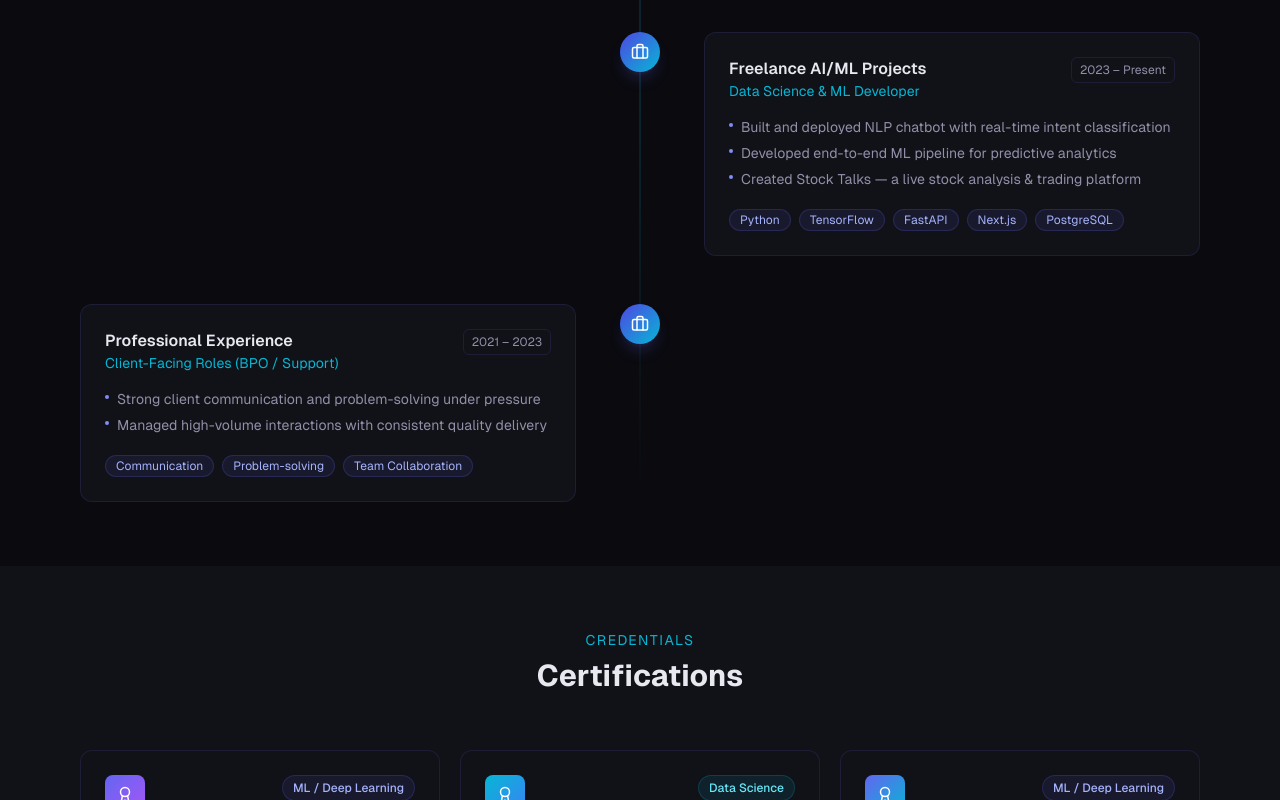
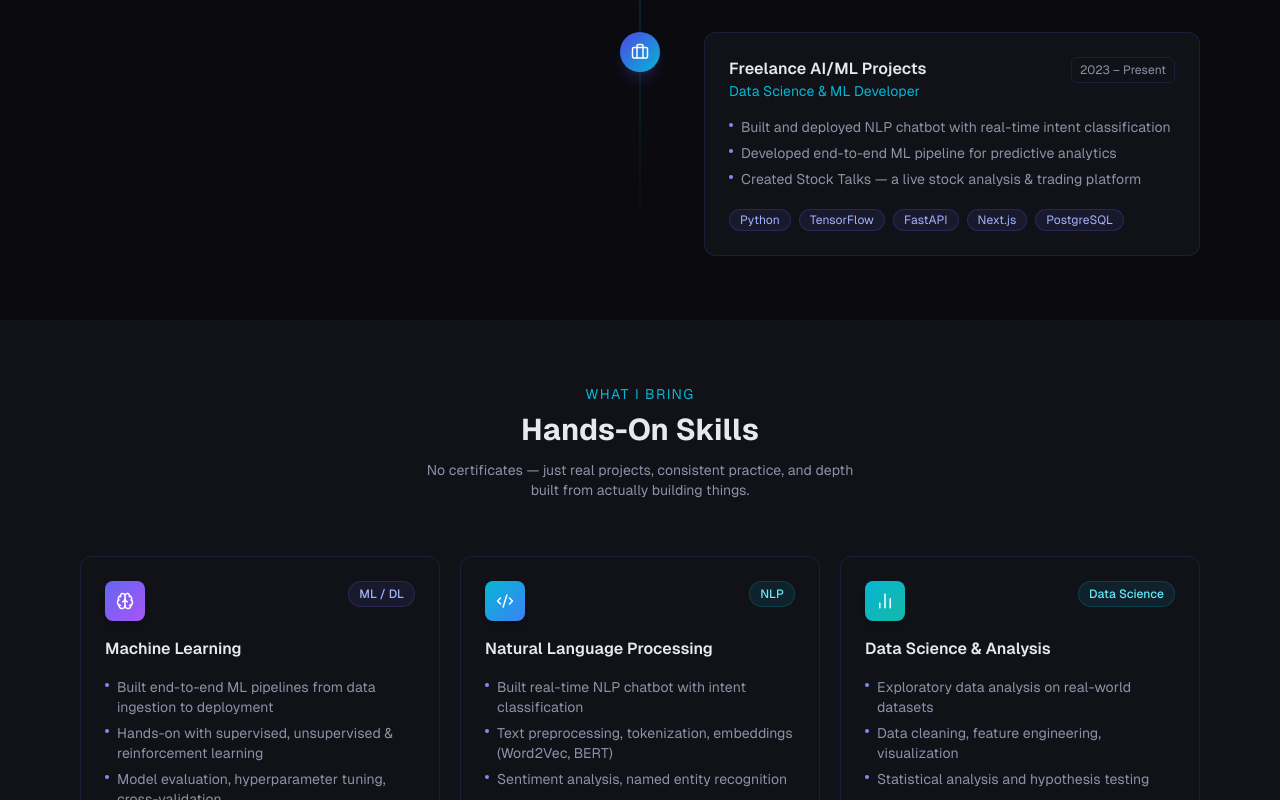
Before and after one commit to Rajputakash10-ux/skyportfolio-web, a Next.js app: page / in a window 1280 px wide. Shown: the part 2000-2800 px from the top of the page. Built offline with nearby package versions, Linux system fonts and the light colour scheme.

Commit message:
feat: add Contact section, replace certifications with hands-on skills, remove BPO entry

```diff
--- a/src/app/components/Certifications.tsx
+++ b/src/app/components/Certifications.tsx
@@ -1,76 +1,100 @@
 "use client";
 
 import { useEffect, useRef, useState } from "react";
-import { ExternalLink, Award } from "lucide-react";
+import { Code2, Brain, Database, Globe, BarChart2, Cpu } from "lucide-react";
 
-const certifications = [
+const skills = [
   {
-    title: "TensorFlow Developer Certificate",
-    issuer: "Google / Coursera",
-    date: "In Progress",
-    link: "https://coursera.org",
-    category: "ML / Deep Learning",
+    icon: Brain,
+    title: "Machine Learning",
     color: "from-indigo-500 to-purple-500",
     border: "border-indigo-500/20",
     badge: "bg-indigo-500/10 text-indigo-300",
+    category: "ML / DL",
+    points: [
+      "Built end-to-end ML pipelines from data ingestion to deployment",
+      "Hands-on with supervised, unsupervised & reinforcement learning",
+      "Model evaluation, hyperparameter tuning, cross-validation",
+    ],
+    tools: ["scikit-learn", "TensorFlow", "Keras", "XGBoost"],
   },
   {
-    title: "Python for Data Science & AI",
-    issuer: "IBM / Coursera",
-    date: "2023",
-    link: "https://coursera.org",
-    category: "Data Science",
+    icon: Code2,
+    title: "Natural Language Processing",
     color: "from-cyan-500 to-blue-500",
     border: "border-cyan-500/20",
     badge: "bg-cyan-500/10 text-cyan-300",
+    category: "NLP",
+    points: [
+      "Built real-time NLP chatbot with intent classification",
+      "Text preprocessing, tokenization, embeddings (Word2Vec, BERT)",
+      "Sentiment analysis, named entity recognition",
+    ],
+    tools: ["NLTK", "spaCy", "HuggingFace", "Transformers"],
   },
   {
-    title: "Machine Learning Specialization",
-    issuer: "DeepLearning.AI / Coursera",
-    date: "2023",
-    link: "https://coursera.org",
-    category: "ML / Deep Learning",
+    icon: BarChart2,
+    title: "Data Science & Analysis",
+    color: "from-cyan-500 to-teal-500",
+    border: "border-cyan-500/20",
+    badge: "bg-cyan-500/10 text-cyan-300",
+    category: "Data Science",
+    points: [
+      "Exploratory data analysis on real-world datasets",
+      "Data cleaning, feature engineering, visualization",
+      "Statistical analysis and hypothesis testing",
+    ],
+    tools: ["Pandas", "NumPy", "Matplotlib", "Seaborn"],
+  },
+  {
+    icon: Globe,
+    title: "Full-Stack Development",
+    color: "from-violet-500 to-indigo-500",
+    border: "border-violet-500/20",
+    badge: "bg-violet-500/10 text-violet-300",
+    category: "Web Dev",
+    points: [
+      "Built Stock Talks — live stock analysis & trading platform",
+      "REST API design and integration with ML backends",
+      "Responsive UI with React, Next.js, Tailwind CSS",
+    ],
+    tools: ["Next.js", "React", "FastAPI", "PostgreSQL"],
+  },
+  {
+    icon: Database,
+    title: "Data Engineering",
+    color: "from-orange-500 to-amber-500",
+    border: "border-orange-500/20",
+    badge: "bg-orange-500/10 text-orange-300",
+    category: "Data Eng",
+    points: [
+      "Designed and queried relational databases for ML projects",
+      "Data pipeline automation and preprocessing scripts",
+      "Experience with structured and unstructured data formats",
+    ],
+    tools: ["SQL", "PostgreSQL", "MongoDB", "Pandas"],
+  },
+  {
+    icon: Cpu,
+    title: "MLOps & Deployment",
     color: "from-indigo-500 to-cyan-500",
     border: "border-indigo-500/20",
     badge: "bg-indigo-500/10 text-indigo-300",
-  },
-  {
-    title: "Natural Language Processing",
-    issuer: "DeepLearning.AI",
-    date: "2024",
-    link: "https://coursera.org",
-    category: "NLP",
-    color: "from-violet-500 to-indigo-500",
-    border: "border-violet-500/20",
-    badge: "bg-violet-500/10 text-violet-300",
-  },
-  {
-    title: "SQL for Data Science",
-    issuer: "UC Davis / Coursera",
-    date: "2023",
-    link: "https://coursera.org",
-    category: "Data Science",
-    color: "from-cyan-500 to-teal-500",
-    border: "border-cyan-500/20",
-    badge: "bg-cyan-500/10 text-cyan-300",
-  },
-  {
-    title: "MLOps Fundamentals",
-    issuer: "Google Cloud",
-    date: "In Progress",
-    link: "https://cloud.google.com",
     category: "MLOps",
-    color: "from-orange-500 to-amber-500",
-    border: "border-orange-500/20",
-    badge: "bg-orange-500/10 text-orange-300",
+    points: [
+      "Model versioning, packaging and serving via APIs",
+      "Docker basics for containerizing ML applications",
+      "Deployed ML models to cloud and local environments",
+    ],
+    tools: ["Docker", "FastAPI", "GitHub Actions", "Vercel"],
   },
 ];
 
-function CertCard({
-  cert,
+function SkillCard({
+  skill,
   index,
 }: {
-  cert: (typeof certifications)[0];
+  skill: (typeof skills)[0];
   index: number;
 }) {
   const ref = useRef<HTMLDivElement>(null);
@@ -85,6 +109,8 @@ function CertCard({
     return () => observer.disconnect();
   }, []);
 
+  const Icon = skill.icon;
+
   return (
     <div
       ref={ref}
@@ -93,33 +119,40 @@ function CertCard({
       }`}
       style={{ transitionDelay: `${index * 80}ms` }}
     >
-      {/* Top row: icon + category badge */}
+      {/* Top row */}
       <div className="flex items-start justify-between">
-        <div className={`w-10 h-10 rounded-lg bg-gradient-to-br ${cert.color} flex items-center justify-center shadow-md`}>
-          <Award size={18} className="text-white" />
+        <div className={`w-10 h-10 rounded-lg bg-gradient-to-br ${skill.color} flex items-center justify-center shadow-md`}>
+          <Icon size={18} className="text-white" />
         </div>
-        <span className={`text-xs px-2.5 py-1 rounded-full border ${cert.border} ${cert.badge} font-medium`}>
-          {cert.category}
+        <span className={`text-xs px-2.5 py-1 rounded-full border ${skill.border} ${skill.badge} font-medium`}>
+          {skill.category}
         </span>
       </div>
 
-      {/* Title + issuer */}
-      <div className="flex-1">
-        <h3 className="font-semibold text-[var(--foreground)] leading-snug mb-1">{cert.title}</h3>
-        <p className="text-sm text-[var(--foreground-secondary)]">{cert.issuer}</p>
-        <p className="text-xs text-[var(--foreground-secondary)] mt-1 opacity-70">{cert.date}</p>
+      {/* Title */}
+      <h3 className="font-semibold text-[var(--foreground)]">{skill.title}</h3>
+
+      {/* Points */}
+      <ul className="space-y-1.5 flex-1">
+        {skill.points.map((p) => (
+          <li key={p} className="flex items-start gap-2 text-sm text-[var(--foreground-secondary)]">
+            <span className="mt-1.5 w-1 h-1 rounded-full bg-indigo-400 flex-shrink-0" />
+            {p}
+          </li>
+        ))}
+      </ul>
+
+      {/* Tools */}
+      <div className="flex flex-wrap gap-2 pt-1">
+        {skill.tools.map((t) => (
+          <span
+            key={t}
+            className={`text-xs px-2.5 py-0.5 rounded-full border ${skill.border} ${skill.badge}`}
+          >
+            {t}
+          </span>
+        ))}
       </div>
-
-      {/* Link */}
-      <a
-        href={cert.link}
-        target="_blank"
-        rel="noopener noreferrer"
-        className="flex items-center gap-1.5 text-sm text-[var(--accent-cyan)] hover:text-white transition-colors w-fit"
-      >
-        <ExternalLink size={13} />
-        View Certificate
-      </a>
     </div>
   );
 }
@@ -130,14 +163,17 @@ export default function Certifications() {
       <div className="container-max">
         {/* Section Title */}
         <div className="text-center mb-14">
-          <p className="text-sm text-[var(--accent-cyan)] tracking-widest uppercase mb-2">Credentials</p>
-          <h2 className="text-3xl font-bold">Certifications</h2>
+          <p className="text-sm text-[var(--accent-cyan)] tracking-widest uppercase mb-2">What I bring</p>
+          <h2 className="text-3xl font-bold">Hands-On Skills</h2>
+          <p className="text-[var(--foreground-secondary)] mt-3 max-w-md mx-auto text-sm">
+            No certificates — just real projects, consistent practice, and depth built from actually building things.
+          </p>
         </div>
 
         {/* Grid */}
         <div className="grid grid-cols-1 sm:grid-cols-2 lg:grid-cols-3 gap-5">
-          {certifications.map((cert, i) => (
-            <CertCard key={cert.title} cert={cert} index={i} />
+          {skills.map((skill, i) => (
+            <SkillCard key={skill.title} skill={skill} index={i} />
           ))}
         </div>
       </div>
--- /dev/null
+++ b/src/app/components/Contact.tsx
@@ -0,0 +1,150 @@
+"use client";
+
+import { useState, useRef, useEffect } from "react";
+import { Mail, Send, MapPin } from "lucide-react";
+
+export default function Contact() {
+  const ref = useRef<HTMLDivElement>(null);
+  const [visible, setVisible] = useState(false);
+  const [form, setForm] = useState({ name: "", email: "", message: "" });
+  const [status, setStatus] = useState<"idle" | "sending" | "sent">("idle");
+
+  useEffect(() => {
+    const observer = new IntersectionObserver(
+      ([entry]) => { if (entry.isIntersecting) setVisible(true); },
+      { threshold: 0.1 }
+    );
+    if (ref.current) observer.observe(ref.current);
+    return () => observer.disconnect();
+  }, []);
+
+  const handleSubmit = (e: React.FormEvent) => {
+    e.preventDefault();
+    setStatus("sending");
+    // Replace with your form submission logic (e.g. Formspree, EmailJS)
+    setTimeout(() => setStatus("sent"), 1500);
+  };
+
+  return (
+    <section id="contact" className="section-padding">
+      <div className="container-max">
+        {/* Section Title */}
+        <div className="text-center mb-14">
+          <p className="text-sm text-[var(--accent-cyan)] tracking-widest uppercase mb-2">Get in touch</p>
+          <h2 className="text-3xl font-bold">Contact Me</h2>
+          <p className="text-[var(--foreground-secondary)] mt-3 max-w-md mx-auto text-sm">
+            Open to full-time Data Science roles, freelance ML projects, and collaborations.
+          </p>
+        </div>
+
+        <div
+          ref={ref}
+          className={`flex flex-col lg:flex-row gap-10 transition-all duration-700 ${
+            visible ? "opacity-100 translate-y-0" : "opacity-0 translate-y-8"
+          }`}
+        >
+          {/* Left — Info */}
+          <div className="lg:w-72 space-y-6 flex-shrink-0">
+            <div className="card-base p-6 space-y-5">
+              <div className="flex items-start gap-4">
+                <div className="w-9 h-9 rounded-lg bg-gradient-to-br from-indigo-600 to-cyan-500 flex items-center justify-center flex-shrink-0">
+                  <Mail size={16} className="text-white" />
+                </div>
+                <div>
+                  <p className="text-xs text-[var(--foreground-secondary)] uppercase tracking-widest mb-1">Email</p>
+                  <a
+                    href="mailto:akash@example.com"
+                    className="text-sm text-[var(--foreground)] hover:text-[var(--accent-cyan)] transition-colors"
+                  >
+                    akash@example.com
+                  </a>
+                </div>
+              </div>
+
+              <div className="flex items-start gap-4">
+                <div className="w-9 h-9 rounded-lg bg-gradient-to-br from-indigo-600 to-cyan-500 flex items-center justify-center flex-shrink-0">
+                  <MapPin size={16} className="text-white" />
+                </div>
+                <div>
+                  <p className="text-xs text-[var(--foreground-secondary)] uppercase tracking-widest mb-1">Location</p>
+                  <p className="text-sm text-[var(--foreground)]">Mumbai, India</p>
+                </div>
+              </div>
+
+              {/* GitHub */}
+              <div className="flex items-start gap-4">
+                <div className="w-9 h-9 rounded-lg bg-gradient-to-br from-indigo-600 to-cyan-500 flex items-center justify-center flex-shrink-0">
+                  <svg width="16" height="16" viewBox="0 0 24 24" fill="white">
+                    <path d="M12 2C6.477 2 2 6.477 2 12c0 4.418 2.865 8.166 6.839 9.489.5.092.682-.217.682-.482 0-.237-.009-.868-.014-1.703-2.782.604-3.369-1.34-3.369-1.34-.454-1.156-1.11-1.462-1.11-1.462-.908-.62.069-.608.069-.608 1.003.07 1.531 1.03 1.531 1.03.892 1.529 2.341 1.087 2.91.832.092-.647.35-1.088.636-1.338-2.22-.253-4.555-1.11-4.555-4.943 0-1.091.39-1.984 1.029-2.683-.103-.253-.446-1.27.098-2.647 0 0 .84-.269 2.75 1.025A9.564 9.564 0 0112 6.844c.85.004 1.705.115 2.504.337 1.909-1.294 2.747-1.025 2.747-1.025.546 1.377.202 2.394.1 2.647.64.699 1.028 1.592 1.028 2.683 0 3.842-2.339 4.687-4.566 4.935.359.309.678.919.678 1.852 0 1.336-.012 2.415-.012 2.743 0 .267.18.578.688.48C19.138 20.163 22 16.418 22 12c0-5.523-4.477-10-10-10z" />
+                  </svg>
+                </div>
+                <div>
+                  <p className="text-xs text-[var(--foreground-secondary)] uppercase tracking-widest mb-1">GitHub</p>
+                  <a
+                    href="https://github.com/Rajputakash10-ux"
+                    target="_blank"
+                    rel="noopener noreferrer"
+                    className="text-sm text-[var(--foreground)] hover:text-[var(--accent-cyan)] transition-colors"
+                  >
+                    Rajputakash10-ux
+                  </a>
+                </div>
+              </div>
+            </div>
+          </div>
+
+          {/* Right — Form */}
+          <div className="flex-1">
+            <form onSubmit={handleSubmit} className="card-base p-6 space-y-5">
+              <div className="flex flex-col sm:flex-row gap-4">
+                <div className="flex-1 space-y-1.5">
+                  <label className="text-xs text-[var(--foreground-secondary)] uppercase tracking-widest">Name</label>
+                  <input
+                    type="text"
+                    required
+                    placeholder="Your name"
+                    value={form.name}
+                    onChange={(e) => setForm({ ...form, name: e.target.value })}
+                    className="w-full bg-[var(--background)] border border-[var(--border-subtle)] rounded-lg px-4 py-2.5 text-sm text-[var(--foreground)] placeholder:text-[var(--foreground-secondary)] focus:outline-none focus:border-[var(--border-hover)] transition-colors"
+                  />
+                </div>
+                <div className="flex-1 space-y-1.5">
+                  <label className="text-xs text-[var(--foreground-secondary)] uppercase tracking-widest">Email</label>
+                  <input
+                    type="email"
+                    required
+                    placeholder="your@email.com"
+                    value={form.email}
+                    onChange={(e) => setForm({ ...form, email: e.target.value })}
+                    className="w-full bg-[var(--background)] border border-[var(--border-subtle)] rounded-lg px-4 py-2.5 text-sm text-[var(--foreground)] placeholder:text-[var(--foreground-secondary)] focus:outline-none focus:border-[var(--border-hover)] transition-colors"
+                  />
+                </div>
+              </div>
+
+              <div className="space-y-1.5">
+                <label className="text-xs text-[var(--foreground-secondary)] uppercase tracking-widest">Message</label>
+                <textarea
+                  required
+                  rows={5}
+                  placeholder="Tell me about your project or opportunity..."
+                  value={form.message}
+                  onChange={(e) => setForm({ ...form, message: e.target.value })}
+                  className="w-full bg-[var(--background)] border border-[var(--border-subtle)] rounded-lg px-4 py-2.5 text-sm text-[var(--foreground)] placeholder:text-[var(--foreground-secondary)] focus:outline-none focus:border-[var(--border-hover)] transition-colors resize-none"
+                />
+              </div>
+
+              <button
+                type="submit"
+                disabled={status !== "idle"}
+                className="flex items-center gap-2 px-6 py-3 rounded-lg bg-gradient-to-r from-indigo-600 to-cyan-500 text-white text-sm font-medium hover:opacity-90 hover:scale-105 transition-all duration-200 disabled:opacity-60 disabled:scale-100"
+              >
+                <Send size={15} />
+                {status === "sending" ? "Sending..." : status === "sent" ? "Message Sent ✓" : "Send Message"}
+              </button>
+            </form>
+          </div>
+        </div>
+      </div>
+    </section>
+  );
+}
--- a/src/app/components/Experience.tsx
+++ b/src/app/components/Experience.tsx
@@ -29,18 +29,6 @@ const experiences = [
       "Created Stock Talks — a live stock analysis & trading platform",
     ],
     skills: ["Python", "TensorFlow", "FastAPI", "Next.js", "PostgreSQL"],
-  },
-  {
-    type: "work",
-    company: "Professional Experience",
-    role: "Client-Facing Roles (BPO / Support)",
-    grade: null,
-    period: "2021 – 2023",
-    highlights: [
-      "Strong client communication and problem-solving under pressure",
-      "Managed high-volume interactions with consistent quality delivery",
-    ],
-    skills: ["Communication", "Problem-solving", "Team Collaboration"],
   },
 ];
 
--- a/src/app/page.tsx
+++ b/src/app/page.tsx
@@ -3,6 +3,7 @@ import Hero from "./components/Hero";
 import About from "./components/About";
 import Experience from "./components/Experience";
 import Certifications from "./components/Certifications";
+import Contact from "./components/Contact";
 import Footer from "./components/Footer";
 
 export default function Home() {
@@ -13,6 +14,7 @@ export default function Home() {
       <About />
       <Experience />
       <Certifications />
+      <Contact />
       <Footer />
     </main>
   );
```
